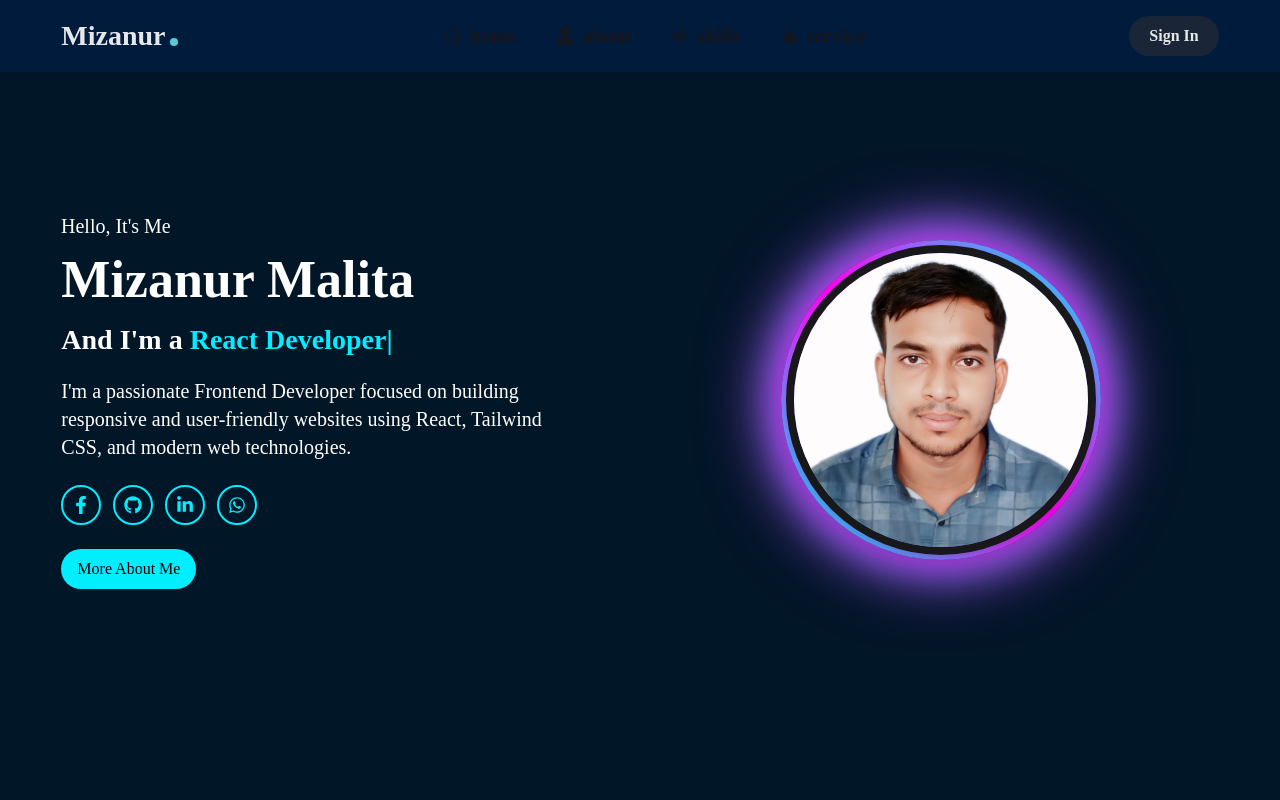
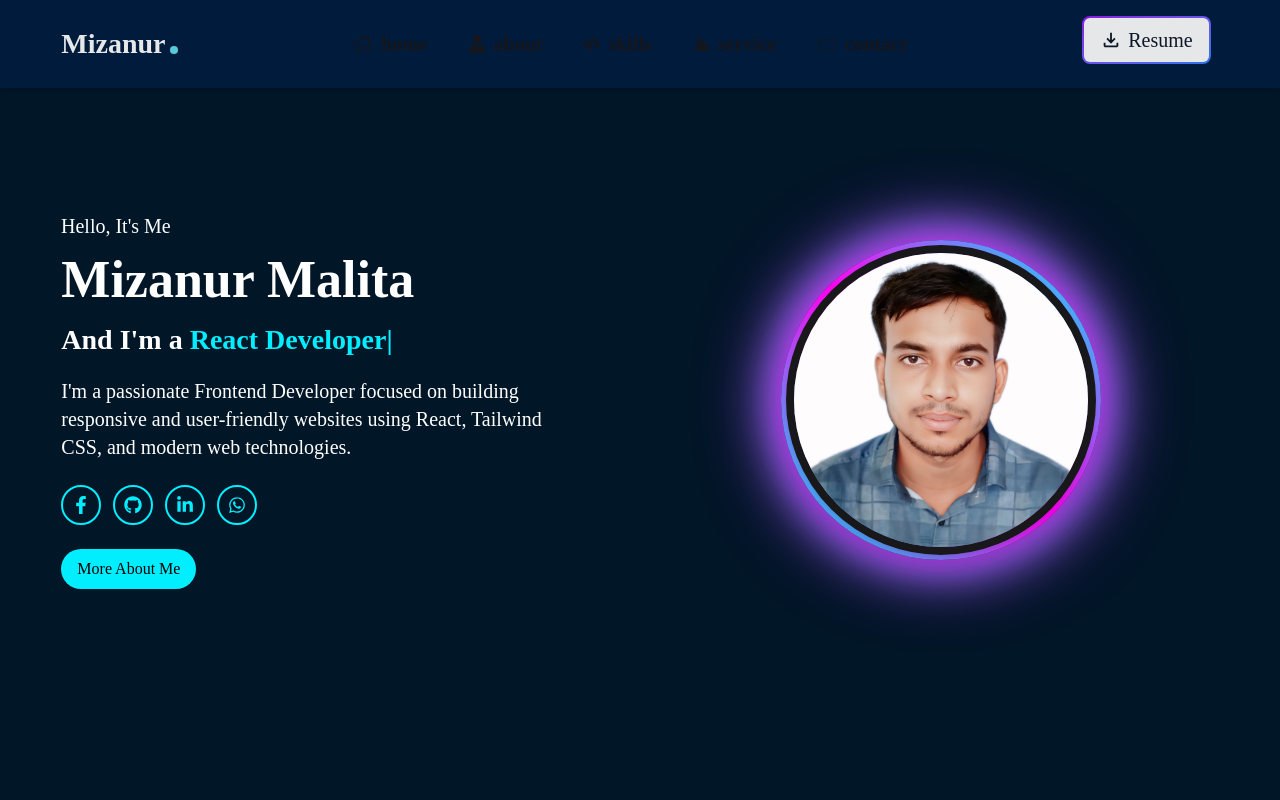
Before and after one commit to mizanur2734/my-portfolio, a React (Vite) app: page / in a window 1280 px wide. Shown: the top 800 px of the page. Built offline with nearby package versions, Linux system fonts and the light colour scheme.

Commit message:
added the resume button

```diff
--- a/src/components/Banner.jsx
+++ b/src/components/Banner.jsx
@@ -4,6 +4,7 @@ import { FaFacebookF, FaGithub, FaLinkedinIn, FaWhatsapp } from 'react-icons/fa'
 import { TypeAnimation } from 'react-type-animation';
 import Aos from 'aos';
 import "aos/dist/aos.css";
+import { MdOutlineFileDownload } from 'react-icons/md';
 
 const Banner = () => {
     useEffect(() => {
@@ -79,7 +80,21 @@ const Banner = () => {
                         <FaWhatsapp size={18} />
                     </a>
                 </div>
-                <button className='btn-box-hover px-4 py-2 bg-[#0ef] rounded-4xl text-black'>More About Me</button>
+                {/*  */}
+                <button className='hidden md:inline-flex btn-box-hover px-4 py-2 bg-[#0ef] rounded-4xl text-black'>
+                    More About Me
+                </button>
+                <a
+                    href="/resume.pdf"
+                    download="Mizanur_Resume.pdf"
+                    className="md:hidden relative inline-flex items-center justify-center p-0.5 mb-2 me-2 overflow-hidden text-xl font-medium text-gray-900 rounded-lg group bg-gradient-to-br from-purple-600 to-blue-500 group-hover:from-purple-600 group-hover:to-blue-500 hover:text-white dark:text-white focus:ring-4 focus:outline-none focus:ring-blue-300 dark:focus:ring-blue-800"
+                >
+                    <span className="relative flex items-center gap-[6px] px-4 py-2 transition-all ease-in duration-75 bg-white dark:bg-gray-900 rounded-md group-hover:bg-transparent group-hover:dark:bg-transparent">
+                        <MdOutlineFileDownload size={22} /> Resume
+                    </span>
+                </a>
+
+                {/*  */}
             </div>
 
             {/* Image Section */}
--- a/src/components/ContactSection.jsx
+++ b/src/components/ContactSection.jsx
@@ -39,7 +39,7 @@ const ContactSection = () => {
                     </div>
 
                     {/* Social Icons */}
-                    <div data-aos="fade-up" className="flex justify-center md:justify-start gap-3 mb-6">
+                    <div data-aos="fade-up" className="flex justify-start md:justify-start gap-3 mb-6">
                         <a
                             href="https://www.facebook.com/"
                             target="_blank"
@@ -79,22 +79,22 @@ const ContactSection = () => {
                 <form className="space-y-4 w-full">
                     <input
                         type="text"
-                        placeholder="Enter Your Name"
+                        placeholder="Your Name"
                         className="w-full bg-gray-800 p-3 rounded-md text-white focus:outline-none focus:ring-2 ring-cyan-400"
                     />
                     <input
                         type="email"
-                        placeholder="Enter Your Email"
+                        placeholder="Your Email"
                         className="w-full bg-gray-800 p-3 rounded-md text-white focus:outline-none focus:ring-2 ring-cyan-400"
                     />
                     <input
                         type="text"
-                        placeholder="Enter Your Subject"
+                        placeholder="Your Subject"
                         className="w-full bg-gray-800 p-3 rounded-md text-white focus:outline-none focus:ring-2 ring-cyan-400"
                     />
                     <textarea
                         rows="4"
-                        placeholder="Enter Your Message"
+                        placeholder="Your Message"
                         className="w-full bg-gray-800 p-3 rounded-md text-white focus:outline-none focus:ring-2 ring-cyan-400"
                     ></textarea>
 
--- a/src/pages/shared/Navbar.jsx
+++ b/src/pages/shared/Navbar.jsx
@@ -1,11 +1,12 @@
 import React, { useState, useEffect } from "react";
-import { CiMenuFries } from "react-icons/ci";
+import { CiMail, CiMenuFries } from "react-icons/ci";
 import { RxCross2 } from "react-icons/rx";
 import { FaCode, FaServicestack, FaUser } from "react-icons/fa";
 import { IoHomeOutline } from "react-icons/io5";
 import { motion } from "framer-motion";
 import Aos from "aos";
 import "aos/dist/aos.css";
+import { MdOutlineFileDownload } from "react-icons/md";
 
 const Navbar = () => {
   const [menuOpen, setMenuOpen] = useState(false);
@@ -16,7 +17,8 @@ const Navbar = () => {
     { name: "home", to: "/", icon: <IoHomeOutline size={20} /> },
     { name: "about", to: "#about", icon: <FaUser size={18} /> },
     { name: "skills", to: "#skills", icon: <FaCode size={18} /> },
-    { name: "service", to: "#service", icon: <FaServicestack size={18} /> }
+    { name: "service", to: "#service", icon: <FaServicestack size={18} /> },
+    { name: "contact", to: "#contact", icon: <CiMail size={20} /> }
   ];
 
   useEffect(() => {
@@ -81,9 +83,15 @@ const Navbar = () => {
             data-aos="fade-up"
             data-aos-delay="500"
           >
-            <button className="bg-gray-800 text-white px-5 py-2 rounded-full hidden md:block text-base font-semibold hover:bg-gray-700">
-              Sign In
-            </button>
+            <a
+              href="/resume.pdf"
+              download="Mizanur_Resume.pdf"
+              className="hidden md:inline-flex relative items-center justify-center p-0.5 mb-2 me-2 overflow-hidden text-xl font-medium text-gray-900 rounded-lg group bg-gradient-to-br from-purple-600 to-blue-500 group-hover:from-purple-600 group-hover:to-blue-500 hover:text-white dark:text-white focus:ring-4 focus:outline-none focus:ring-blue-300 dark:focus:ring-blue-800"
+            >
+              <span className="relative flex items-center gap-[6px] px-4 py-2 transition-all ease-in duration-75 bg-white dark:bg-gray-900 rounded-md group-hover:bg-transparent group-hover:dark:bg-transparent">
+                <MdOutlineFileDownload size={22} /> Resume
+              </span>
+            </a>
 
             <div className="md:hidden">
               {menuOpen ? (
```
